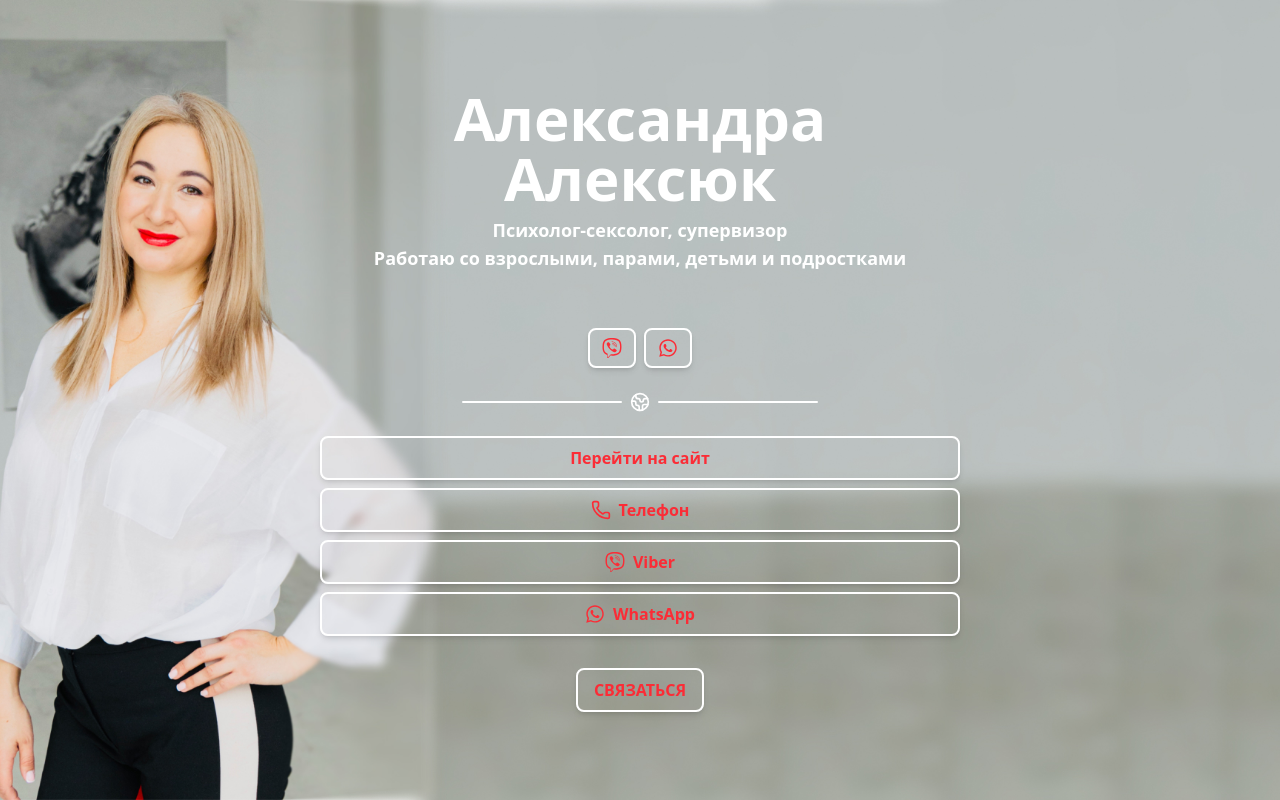
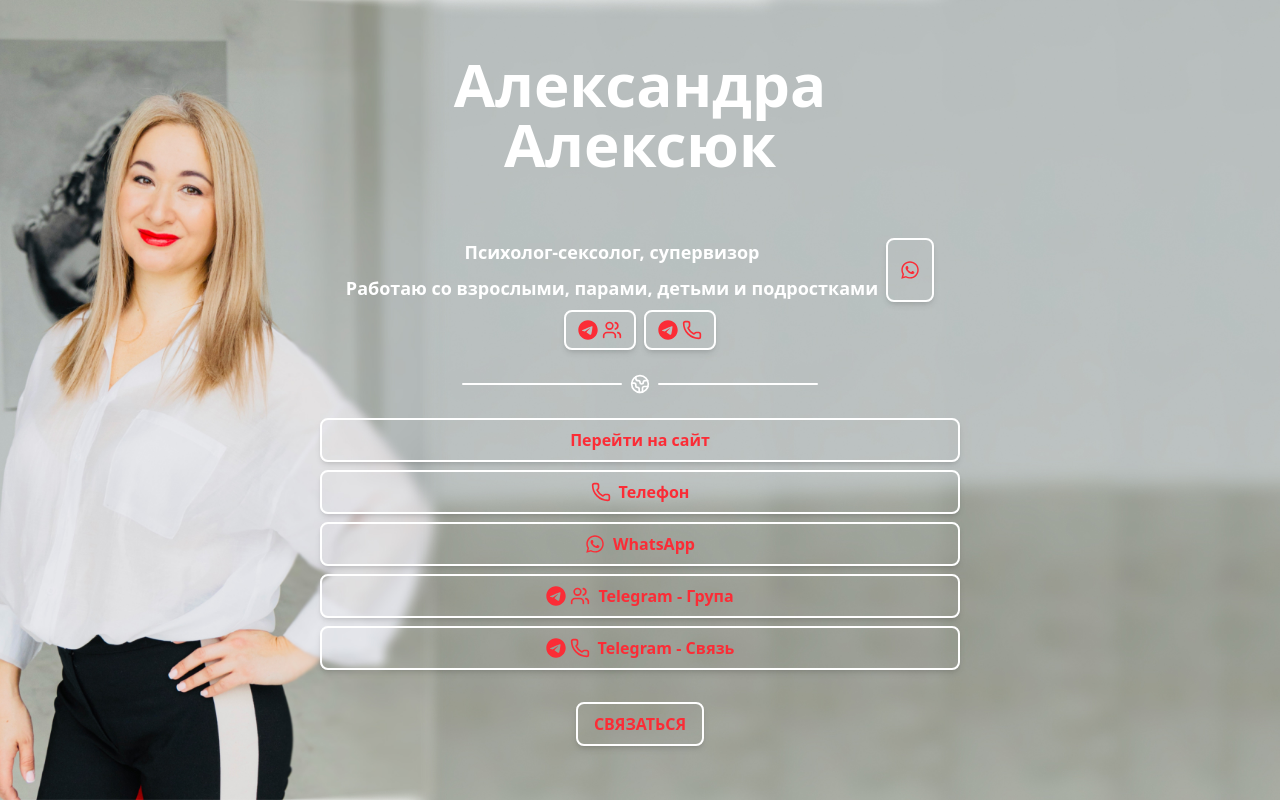
Before and after one commit to kenzay01/psychologist-site, a Next.js app: page /ru/linktree in a window 1280 px wide. Built offline with nearby package versions, Linux system fonts and the light colour scheme.

Commit message:
done corrections

```diff
--- a/app/[locale]/linktree/page.tsx
+++ b/app/[locale]/linktree/page.tsx
@@ -7,11 +7,11 @@ import { useCurrentLanguage } from "@/hooks/getCurrentLanguage";
 import { useDictionary } from "@/hooks/getDictionary";
 import { Locale } from "@/i18n/config";
 import { useState, useEffect } from "react";
-import { Earth, Phone } from "lucide-react";
+import { Earth, Phone, Users } from "lucide-react";
 import { useRouter } from "next/navigation";
 import SimpleModal from "@/components/Modal/SimpleModal";
 import {
-  FaViber,
+  // FaViber,
   FaWhatsapp,
   FaTelegram,
   FaInstagram,
@@ -49,11 +49,11 @@ export default function LinkTree() {
 
   // Базовий масив соціальних мереж
   const allSocialLinks = [
-    {
-      href: "https://viber.com/your_profile",
-      icon: <FaViber className="w-4 h-4 sm:w-5 sm:h-5" />,
-      label: "Viber",
-    },
+    // {
+    //   href: "https://viber.com/your_profile",
+    //   icon: <FaViber className="w-4 h-4 sm:w-5 sm:h-5" />,
+    //   label: "Viber",
+    // },
     {
       href: "https://wa.me/+380997906110",
       icon: <FaWhatsapp className="w-4 h-4 sm:w-5 sm:h-5" />,
@@ -61,8 +61,23 @@ export default function LinkTree() {
     },
     {
       href: "https://t.me/olexandra_alexuk",
-      icon: <FaTelegram className="w-4 h-4 sm:w-5 sm:h-5" />,
-      label: "Telegram",
+      icon: (
+        <div className="flex items-center gap-1">
+          <FaTelegram className="w-4 h-4 sm:w-5 sm:h-5" />
+          <Users className="w-4 h-4 sm:w-5 sm:h-5" />
+        </div>
+      ),
+      label: "Telegram - Група",
+    },
+    {
+      href: "https://t.me/aleksandra_psychologist",
+      icon: (
+        <div className="flex items-center gap-1">
+          <FaTelegram className="w-4 h-4 sm:w-5 sm:h-5" />
+          <Phone className="w-4 h-4 sm:w-5 sm:h-5" />
+        </div>
+      ),
+      label: currentLocale === "ru" ? "Telegram - Связь" : "Telegram - Звязок",
     },
     {
       href: "https://www.instagram.com/alexandra_aleksiuk?igsh=MWY2b2Y4eTR6MmllOQ%3D%3D&utm_source=qr",
@@ -91,13 +106,7 @@ export default function LinkTree() {
     currentLocale === "ru"
       ? allSocialLinks.filter(
           (link) =>
-            ![
-              "Telegram",
-              "Instagram",
-              "TikTok",
-              "LinkedIn",
-              "YouTube",
-            ].includes(link.label)
+            !["Instagram", "TikTok", "LinkedIn", "YouTube"].includes(link.label)
         )
       : allSocialLinks;
 
@@ -142,24 +151,33 @@ export default function LinkTree() {
         <div className="relative z-10 w-full max-w-xs mx-auto px-4 py-6 flex flex-col items-center justify-center min-h-screen md:max-w-2xl md:py-12">
           {/* Main Content - Link Tree */}
           <div className="text-white text-center flex flex-col items-center gap-4">
-            <div className="md:mb-4 mb-20">
+            <div className="md:mb-4 mb-12">
               <h1
-                className="text-2xl sm:text-3xl md:text-4xl lg:text-6xl font-bold mb-2 cursor-pointer"
+                className="text-4xl lg:text-6xl font-bold mb-2 cursor-pointer"
                 onClick={() => router.push(`/${currentLocale}`)}
               >
                 {dict?.linkTree?.title || "Олександра Алексюк"}
               </h1>
-              <h2 className="font-semibold text-sm sm:text-base md:text-lg">
+              {/* <h2 className="font-semibold text-sm sm:text-base md:text-lg">
                 {dict?.linkTree?.subtitle || "Психолог та тренер"}
               </h2>
               <h3 className="font-semibold text-sm sm:text-base md:text-lg">
                 {dict?.homeBanner.description ||
                   "Працюю з дорослими, парами, дітьми та підлітками"}
-              </h3>
+              </h3> */}
             </div>
 
             {/* Social Links (Horizontal on Mobile) */}
             <div className="w-full flex flex-wrap justify-center gap-2 mt-24 md:mt-6">
+              <div className="text-white text-center flex flex-col items-center gap-2">
+                <h2 className="font-semibold text-base md:text-lg">
+                  {dict?.linkTree?.subtitle || "Психолог та тренер"}
+                </h2>
+                <h3 className="font-semibold text-base md:text-lg">
+                  {dict?.homeBanner.description ||
+                    "Працюю з дорослими, парами, дітьми та підлітками"}
+                </h3>
+              </div>
               {socialLinks.map((link) => (
                 <a
                   key={link.label}
--- a/components/Footer.tsx
+++ b/components/Footer.tsx
@@ -7,7 +7,7 @@ import { useCurrentLanguage } from "@/hooks/getCurrentLanguage";
 import { useDictionary } from "@/hooks/getDictionary";
 import { Locale } from "@/i18n/config";
 import {
-  FaViber,
+  // FaViber,
   FaWhatsapp,
   FaTelegram,
   FaInstagram,
@@ -22,11 +22,11 @@ export default function Footer() {
   const [isModalOpen, setIsModalOpen] = useState(false);
 
   const allSocialLinks = [
-    {
-      href: "/linktree",
-      icon: <FaViber className="w-6 h-6" />,
-      label: "Viber",
-    },
+    // {
+    //   href: "/linktree",
+    //   icon: <FaViber className="w-6 h-6" />,
+    //   label: "Viber",
+    // },
     {
       href: "/linktree",
       icon: <FaWhatsapp className="w-6 h-6" />,
@@ -90,13 +90,7 @@ export default function Footer() {
     currentLocale === "ru"
       ? allSocialLinks.filter(
           (link) =>
-            ![
-              "Telegram",
-              "Instagram",
-              "TikTok",
-              "LinkedIn",
-              "YouTube",
-            ].includes(link.label)
+            !["Instagram", "TikTok", "LinkedIn", "YouTube"].includes(link.label)
         )
       : allSocialLinks;
 
--- a/components/Header.tsx
+++ b/components/Header.tsx
@@ -10,7 +10,7 @@ import { useDictionary } from "@/hooks/getDictionary";
 import { Locale } from "@/i18n/config";
 // import LanguageSwitcher from "./LanguageSwitcher";
 import {
-  FaViber,
+  // FaViber,
   FaWhatsapp,
   FaTelegram,
   FaInstagram,
@@ -57,11 +57,11 @@ const Header = () => {
   ];
 
   const allSocialLinks = [
-    {
-      href: "/linktree",
-      icon: <FaViber className="w-6 h-6" />,
-      label: "Viber",
-    },
+    // {
+    //   href: "/linktree",
+    //   icon: <FaViber className="w-6 h-6" />,
+    //   label: "Viber",
+    // },
     {
       href: "/linktree",
       icon: <FaWhatsapp className="w-6 h-6" />,
@@ -98,13 +98,7 @@ const Header = () => {
     currentLocale === "ru"
       ? allSocialLinks.filter(
           (link) =>
-            ![
-              "Telegram",
-              "Instagram",
-              "TikTok",
-              "LinkedIn",
-              "YouTube",
-            ].includes(link.label)
+            !["Instagram", "TikTok", "LinkedIn", "YouTube"].includes(link.label)
         )
       : allSocialLinks;
 
```
